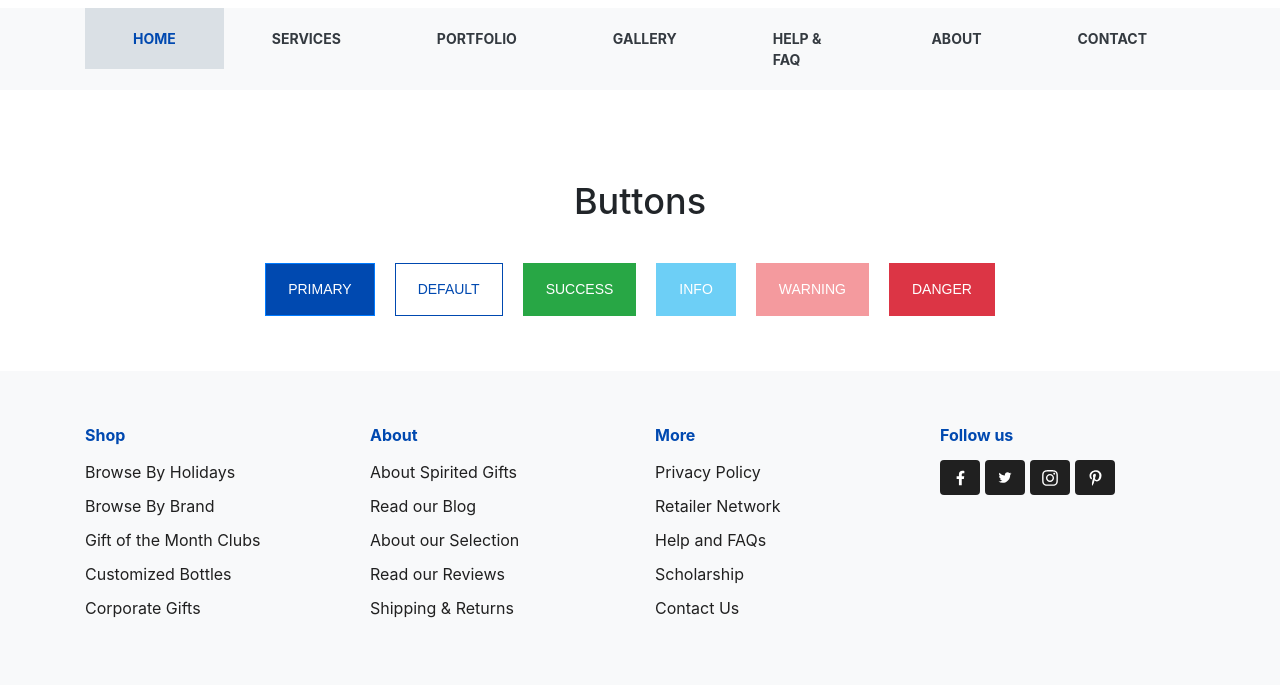
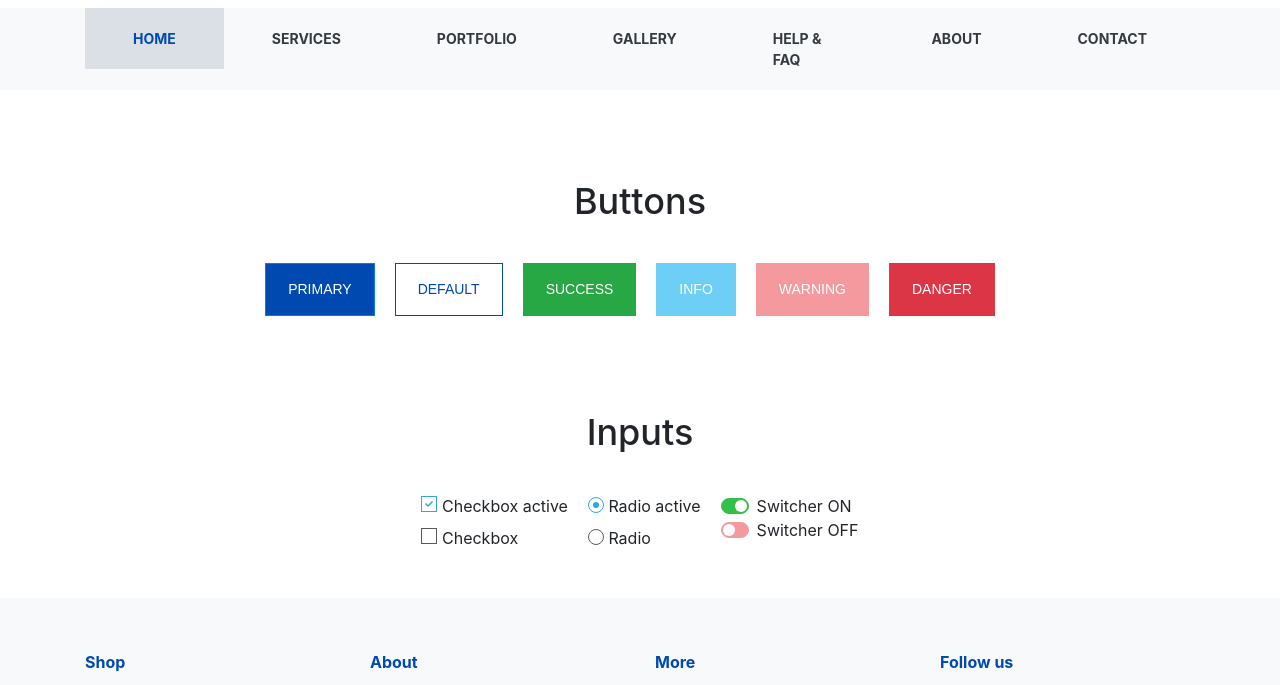
Before and after one commit to DmitryPonomarenko34/AbsoluteWeb-dev, a website: page app/index.html in a window 1280 px wide. Shown: the part 115-800 px from the top of the page. Drawn offline with nearby package versions, Linux system fonts and the light colour scheme; files that its build step writes are made by us from their sources.

Commit message:
added inputs

```diff
--- a/app/index.html
+++ b/app/index.html
@@ -81,6 +81,49 @@
             <button type="button" class="items__btn btn btn-info">Info</button>
             <button type="button" class="items__btn btn btn-warning">Warning</button>
             <button type="button" class="items__btn btn btn-danger">Danger</button>
+          </div>
+        </div>
+      </div>
+      <div class="inputs">
+        <div class="container">
+          <h2 class="title text-center">
+            Inputs
+          </h2>
+          <div class="inputs__inner d-flex justify-content-md-center flex-wrap">
+            <div class="inputs__box">
+              <label class="inputs__label form-check">
+                <input class="inputs__checkbox form-check-input" type="checkbox" value="" id="defaultCheck1" checked>
+                <span class="inputs__custom-checkbox"></span>
+                Checkbox active
+              </label>
+              <label class="inputs__label form-check">
+                <input class="inputs__checkbox form-check-input" type="checkbox" value="" id="defaultCheck1">
+                <span class="inputs__custom-checkbox"></span>
+                Checkbox
+              </label>
+            </div>
+            <div class="inputs__box">
+              <label class="inputs__label form-check">
+                <input class="inputs__radio form-check-input" type="radio" name="exampleRadios" id="exampleRadios1" value="option1" checked>
+                <span class="inputs__custom-radio"></span>
+                Radio active
+              </label>
+              <label class="inputs__label form-check">
+                <input class="inputs__radio form-check-input" type="radio" name="exampleRadios" id="exampleRadios1" value="option1">
+                <span class="inputs__custom-radio"></span>
+                Radio
+              </label>
+            </div>
+            <div class="inputs__box">
+              <div class="custom-control custom-switch">
+                <input type="checkbox" class="custom-control-input" id="customSwitch1" checked>
+                <label class="custom-control-label" for="customSwitch1">Switcher ON</label>
+              </div>
+              <div class="custom-control custom-switch">
+                <input type="checkbox" class="custom-control-input" id="customSwitch2">
+                <label class="custom-control-label" for="customSwitch2">Switcher OFF</label>
+              </div>
+            </div>
           </div>
         </div>
       </div>
--- a/app/scss/_vars.scss
+++ b/app/scss/_vars.scss
@@ -2,6 +2,18 @@
   background-position: center;
   background-size: cover;
   background-repeat: no-repeat;
+}
+
+%checkbox-hidden,
+%radio-hidden{
+  border: 0;
+  clip: rect(0 0 0 0);
+  height: 1px;
+  margin: -1px;
+  overflow: hidden;
+  padding: 0;
+  position: absolute;
+  width: 1px;
 }
 
 @mixin laptop-L {
--- a/app/scss/style.scss
+++ b/app/scss/style.scss
@@ -246,6 +246,76 @@
   }
 }
 
+.inputs{
+  padding: 40px 0;
+  &__label{
+    .inputs__checkbox:checked + .inputs__custom-checkbox{
+      background-image: url('../images/icons/multi/spriteMulti.svg#check');
+      background-size: 8px;
+      background-position: center center;
+      background-repeat: no-repeat;
+      border-color: #31a5e7;
+    }
+    .inputs__radio:checked + .inputs__custom-radio{
+      border-color: #31a5e7;
+      &::before{
+        display: block;
+      }
+    }
+  }
+  &__box{
+    &:not(:last-child){
+      margin-right: 20px;
+    }
+  }
+  &__checkbox{
+    @extend %checkbox-hidden;
+  }
+  &__radio{
+    @extend %radio-hidden;
+  }
+  &__custom-radio{
+    transform: translateY(1px);
+    border-radius: 50%;
+    position: relative;
+    &::before{
+      content: '';
+      display: none;
+      position: absolute;
+      width: 6px;
+      height: 6px;
+      border-radius: 50%;
+      background-color: #31a5e7;
+      top: 4px;
+      left: 4px;
+    }
+  }
+  &__custom-checkbox,
+  &__custom-radio{
+    display: inline-block;
+    width: 16px;
+    height: 16px;
+    border: 1px solid #5a5a5a;
+  }
+  .form-check {
+    padding-left: 0;
+  }
+
+  .custom-control-input:checked ~ .custom-control-label::before{
+    border-color: #34bf49;
+    background-color: #34bf49;
+  }
+
+  .custom-switch .custom-control-label::before{
+    border-color: #f49a9e;
+    background-color: #f49a9e;
+  }
+
+  .custom-switch .custom-control-label::after{
+    background-color: #fff;
+  }
+}
+
 @include min-laptop-l{
   .header{
     .navbar {
@@ -297,13 +367,9 @@
   .container, .container-sm, .container-md, .container-lg {
     max-width: 540px;
   }
-  .items{
+  .items,
+  .inputs{
     padding: 20px 0;
-  }
-  .items{
-    &__btn{
-
-    }
   }
 }
 
@@ -432,4 +498,13 @@
       padding: 14px 0;
     }
   }
+  .inputs{
+    &__box{
+      width: 100%;
+      &:not(:last-child){
+        margin-right: 0;
+        margin-bottom: 10px;
+      }
+    }
+  }
 }
```
Also changed, not shown: app/html/index.html (+43 -0 lines), app/images/icons/multi/check.svg (added), app/images/icons/multi/spriteMulti.svg (added).
